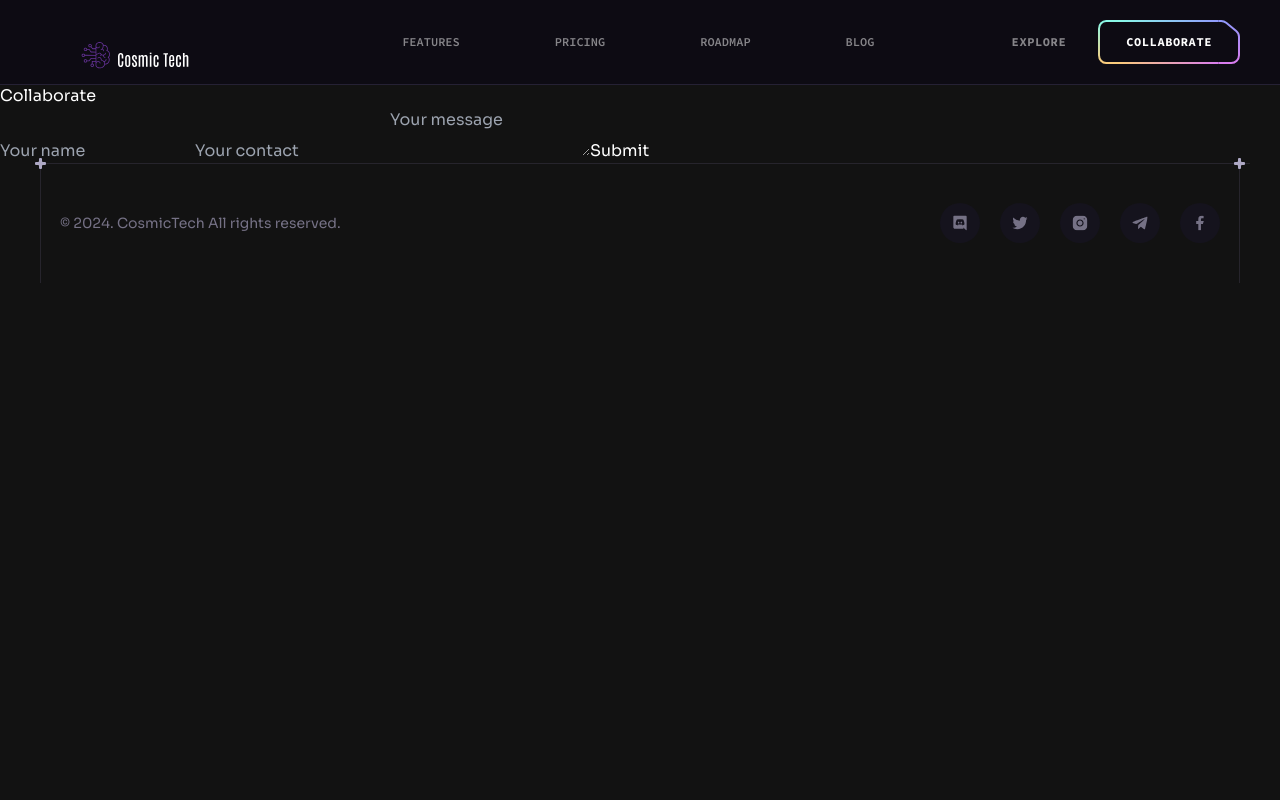
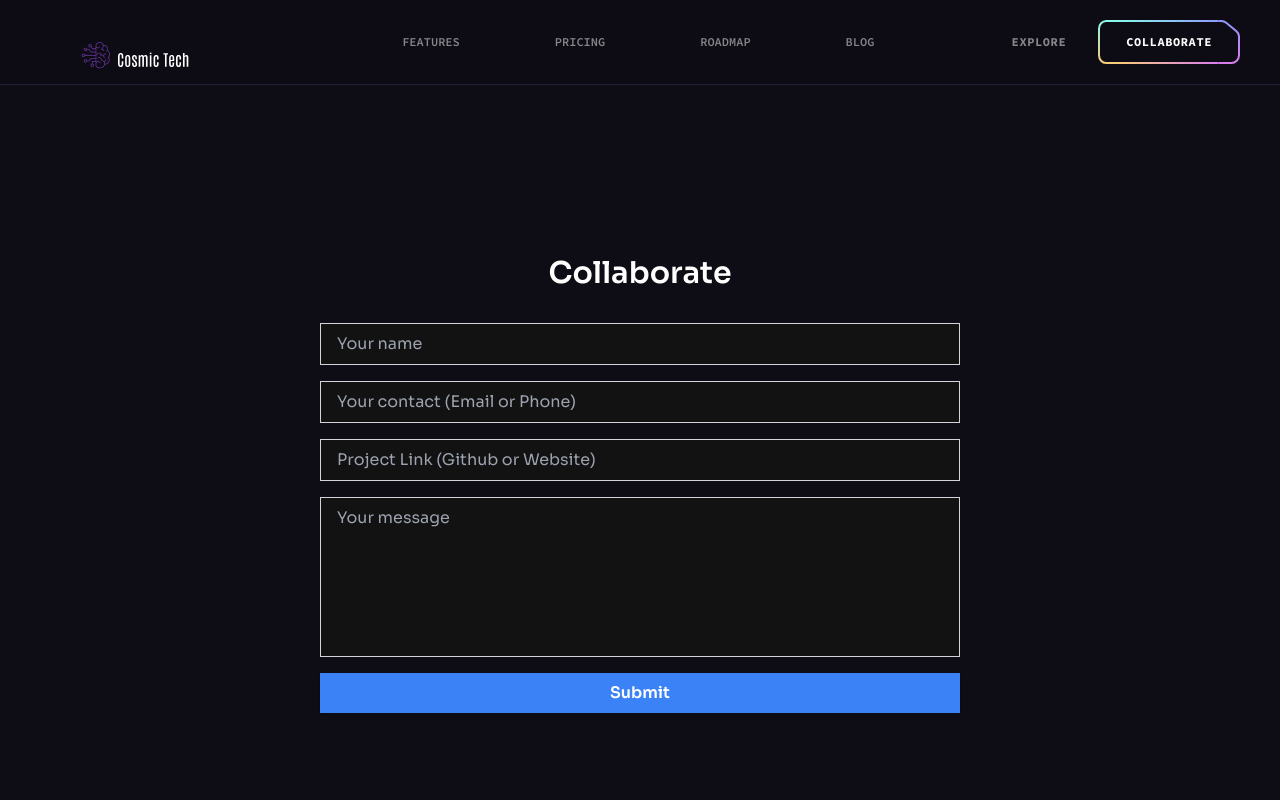
Before and after one commit to KennedyRyan-code/campaignportfolio, a React (Vite) app: page /collaborate in a window 1280 px wide. Shown: the top 800 px of the page. Built offline with nearby package versions, Linux system fonts and the light colour scheme.

Commit message:
Made adjustments for the nav urls,

```diff
--- a/package.json
+++ b/package.json
@@ -15,6 +15,7 @@
     "class-variance-authority": "^0.7.1",
     "clsx": "^2.1.1",
     "date-fns": "^3.6.0",
+    "embla-carousel-react": "^8.5.1",
     "lucide-react": "^0.469.0",
     "react": "^18.2.0",
     "react-day-picker": "^8.10.1",
--- a/src/components/Blogs.jsx
+++ b/src/components/Blogs.jsx
@@ -21,7 +21,7 @@ const Blogs = () => {
   }, []);
 
   return (
-    <div>
+    <div className="container relative z-2">
       <h1>Blogs</h1>
       {posts.length === 0 ? (
         <p>Loading posts...</p>
--- a/src/components/Collaborate.jsx
+++ b/src/components/Collaborate.jsx
@@ -4,6 +4,7 @@ const Collaborate = () => {
   const [formData, setFormData] = useState({
     name: "",
     contact: "",
+    projectUrl: "",
     message: "",
   });
 
@@ -19,27 +20,53 @@ const Collaborate = () => {
   };
 
   return (
-    <form onSubmit={handleSubmit}>
-      <h1>Collaborate</h1>
+    <div className="collaborate flex flex-col items-center justify-center min-h-screen py-12">
+      <h1 className="text-3xl font-bold mb-8 text-center">Collaborate</h1>
+      <form
+        onSubmit={handleSubmit}
+        className="flex flex-col space-y-4 w-full md:w-1/2"
+      >
         <input
           type="text"
           placeholder="Your name"
           value={formData.name}
           onChange={(e) => setFormData({ ...formData, name: e.target.value })}
+          className="rounded-md border border-gray-300 px-4 py-2 focus:outline-none focus:ring-2 focus:ring-blue-500 focus:ring-opacity-50"
         />
         <input
           type="text"
-        placeholder="Your contact"
+          placeholder="Your contact (Email or Phone)"
           value={formData.contact}
-        onChange={(e) => setFormData({ ...formData, contact: e.target.value })}
+          onChange={(e) =>
+            setFormData({ ...formData, contact: e.target.value })
+          }
+          className="rounded-md border border-gray-300 px-4 py-2 focus:outline-none focus:ring-2 focus:ring-blue-500 focus:ring-opacity-50"
+        />
+        <input
+          type="text"
+          placeholder="Project Link (Github or Website)"
+          value={formData.contact}
+          onChange={(e) =>
+            setFormData({ ...formData, projectUrl: e.target.value })
+          }
+          className="rounded-md border border-gray-300 px-4 py-2 focus:outline-none focus:ring-2 focus:ring-blue-500 focus:ring-opacity-50"
         />
         <textarea
           placeholder="Your message"
           value={formData.message}
-        onChange={(e) => setFormData({ ...formData, message: e.target.value })}
+          onChange={(e) =>
+            setFormData({ ...formData, message: e.target.value })
+          }
+          className="rounded-md border border-gray-300 px-4 py-2 h-40 resize-none focus:outline-none focus:ring-2 focus:ring-blue-500 focus:ring-opacity-50"
         />
-      <button type="submit">Submit</button>
+        <button
+          type="submit"
+          className="bg-blue-500 hover:bg-blue-700 text-white font-bold py-2 px-4 rounded-md shadow focus:outline-none focus:ring-2 focus:ring-blue-500 focus:ring-opacity-50"
+        >
+          Submit
+        </button>
       </form>
+    </div>
   );
 };
 
--- a/src/components/Explore.jsx
+++ b/src/components/Explore.jsx
@@ -12,6 +12,13 @@ import {
   CardHeader,
   CardTitle,
 } from "@/components/ui/card";
+import {
+  Carousel,
+  CarouselContent,
+  CarouselItem,
+  CarouselNext,
+  CarouselPrevious,
+} from "@/components/ui/carousel";
 
 const Explore = () => {
   const [email, setEmail] = useState("");
@@ -83,6 +90,18 @@ const Explore = () => {
             </CardContent>
           </Card>
         </div>
+        <div className="grid gap-6 mt-12">
+          {/* TODO: ADD Social media links to X, Facebook, Tiktok */}
+          <Carousel>
+            <CarouselContent>
+              <CarouselItem>1</CarouselItem>
+              <CarouselItem>2</CarouselItem>
+              <CarouselItem>3</CarouselItem>
+            </CarouselContent>
+            <CarouselPrevious />
+            <CarouselNext />
+          </Carousel>
+        </div>
 
         <h2 className="text-2xl font-semibold mt-12 mb-6">
           Frequently Asked Questions
@@ -145,6 +164,8 @@ const Explore = () => {
           </AccordionItem>
         </Accordion>
       </div>
+
+      <div className="px-4 py-12 text-white text-center">
         <h1>Join Us</h1>
         <form onSubmit={handleSubmit}>
           <input
@@ -157,6 +178,7 @@ const Explore = () => {
           <button type="submit">Submit</button>
         </form>
       </div>
+    </div>
   );
 };
 
--- a/src/constants/index.js
+++ b/src/constants/index.js
@@ -62,12 +62,12 @@ export const navigation = [
   {
     id: "3",
     title: "Blog",
-    url: "/blog",
+    url: "/blogs",
   },
   {
     id: "4",
-    title: "Ideas",
-    url: "/ideas",
+    title: "Explore",
+    url: "/explore",
     onlyMobile: true,
   },
   {
--- a/src/index.css
+++ b/src/index.css
@@ -141,7 +141,7 @@
   @apply rotate-[-360deg];
 }
 
-@layer base {
+/* @layer base {
   * {
     @apply border-border;
   }
@@ -149,4 +149,4 @@
   body {
     @apply bg-background text-foreground;
   }
-}
+} */
```
Also changed, not shown: 1 other file (tests, documents, lock files or other folders). Lines whose indentation alone changed are shown as unchanged.
